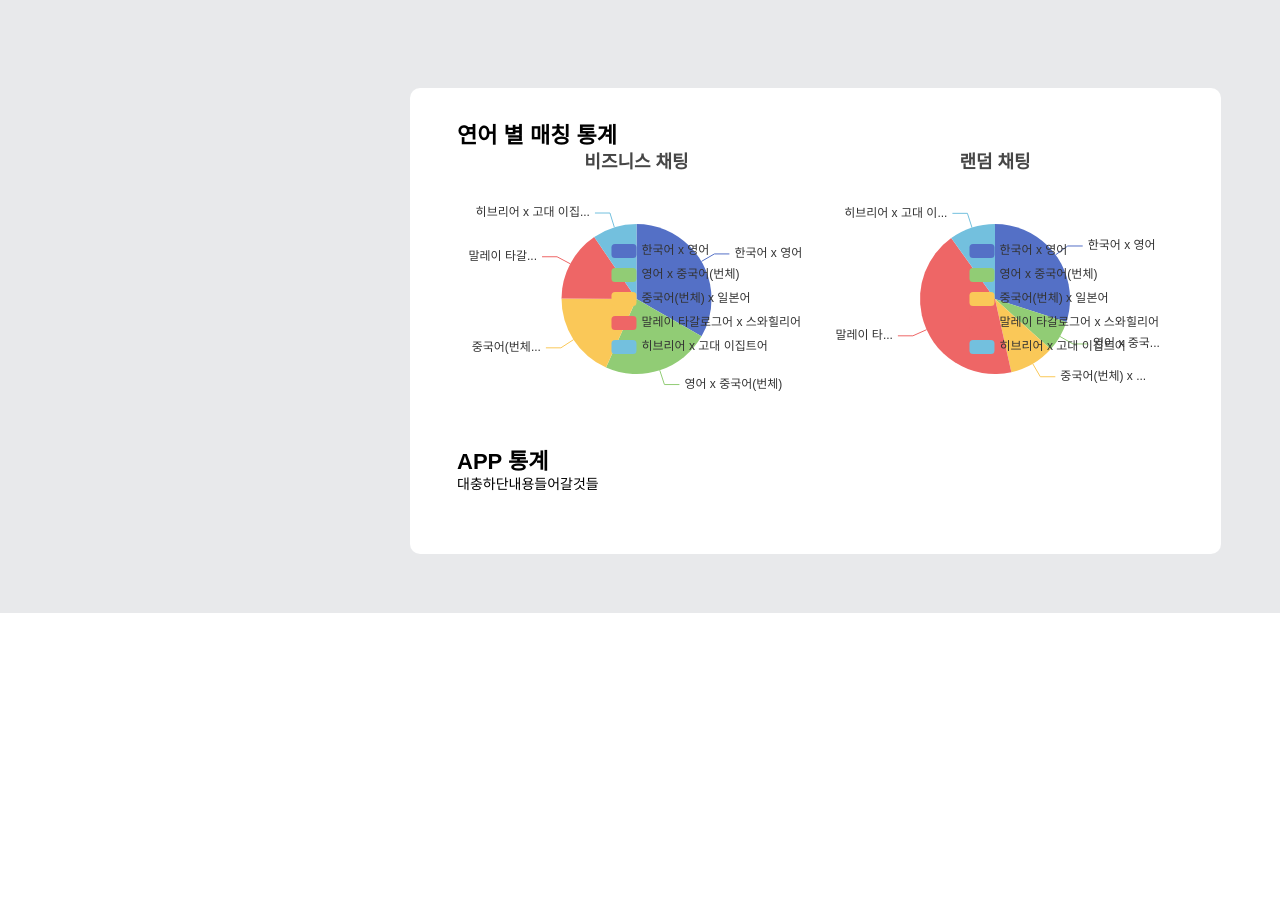
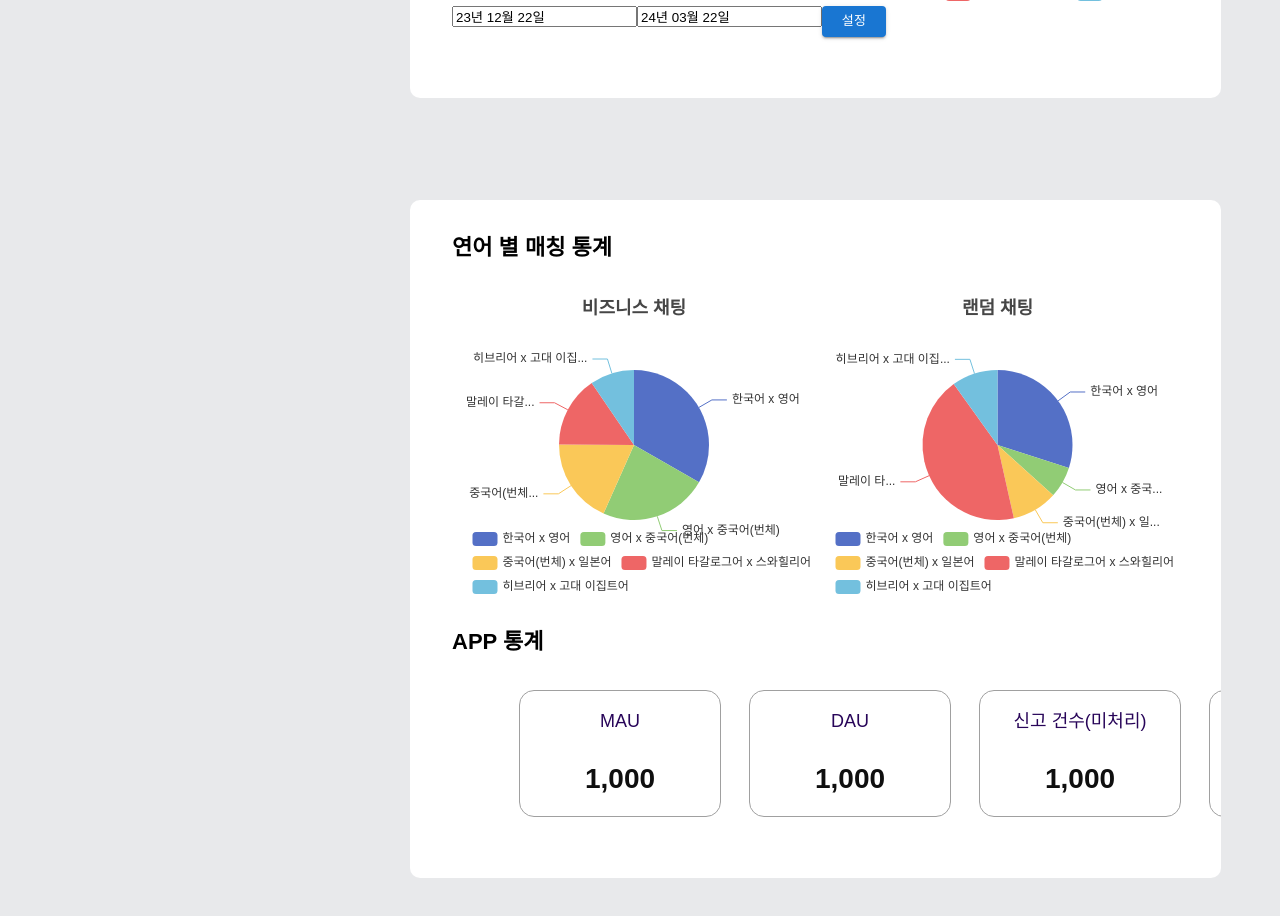
Before and after one commit to seonghojung/polyglp, a React (Create React App) app in the folder src/frontend/: page /dashboard in a window 1280 px wide. Shown: the part 1100-2016 px from the top of the page. Before the commit the page ends 1713 px from the top, so only its background shows below. Built offline with nearby package versions, Linux system fonts and the light colour scheme; no server answers; a web font is replaced by a local one.

Commit message:
대시보드 퍼블리싱 완료

```diff
--- a/src/frontend/src/pages/dashboard/chartOptions.ts
+++ b/src/frontend/src/pages/dashboard/chartOptions.ts
@@ -42,9 +42,9 @@ export const languageOption: EChartsOption = {
     formatter: "{a} <br/>{b} : {c}명 ({d}%)",
   },
   legend: {
-    orient: "vertical",
-    right: 10,
-    top: "center",
+    orient: "horizontal",
+    right: 0,
+    bottom: 0,
   },
   series: [
     {
@@ -79,10 +79,17 @@ export const BusinessOption: EChartsOption = {
     formatter: "{a} <br/>{b} : {c}명 ({d}%)",
   },
   legend: {
-    orient: "vertical",
-    right: 10,
-    top: "center",
+    orient: "horizontal",
+    right: 0,
+    bottom: -4,
+    itemGap: 10,
   },
+  grid: {
+    show: false,
+    width: "100%",
+    height: "100%",
+  },
+
   series: [
     {
       name: "사용 언어",
@@ -116,9 +123,15 @@ export const RandomOption: EChartsOption = {
     formatter: "{a} <br/>{b} : {c}명 ({d}%)",
   },
   legend: {
-    orient: "vertical",
-    right: 10,
-    top: "center",
+    orient: "horizontal",
+    right: 0,
+    bottom: -4,
+    itemGap: 10,
+  },
+  grid: {
+    show: false,
+    width: "100%",
+    height: "100%",
   },
   series: [
     {
--- a/src/frontend/src/pages/dashboard/page.tsx
+++ b/src/frontend/src/pages/dashboard/page.tsx
@@ -12,7 +12,6 @@ import { Container, Header, Title } from "../components/Template";
 
 const Wrap = styled.div`
   /* width: 89.108%; */
-
   margin-top: 102px;
   /* height: calc(100vh - 273px); */
   background-color: #fff;
@@ -20,17 +19,21 @@ const Wrap = styled.div`
 `;
 
 const Inner = styled.div`
-  padding: 35px 47px 61px 47px;
+  padding: 35px 42px 61px 42px;
+  overflow: hidden;
 `;
 
 const Subtitle = styled.p`
   font-size: 22px;
   font-weight: 600;
+  margin-bottom: 34px;
 `;
 
 const TotalCountWrap = styled.div`
-  display: flex;
-  /* flex-direction: row; */
+  display: grid;
+  grid-template-columns: 1fr 1fr 1fr;
+  grid-template-rows: auto auto;
+  gap: 28px;
 `;
 
 const BorderWrap = styled.div`
@@ -45,6 +48,10 @@ const BorderWrap = styled.div`
   border: solid 1px #a0a0a0;
   background-color: transparent;
 `;
+const AppBorderWrap = styled(BorderWrap)`
+  width: 100%;
+  max-width: 287px;
+`;
 const BorderTitle = styled.div`
   font-size: 18px;
   font-weight: 500;
@@ -53,10 +60,21 @@ const BorderTitle = styled.div`
 `;
 
 const BorderDescription = styled.div`
+  margin-top: 8px;
   font-size: 28px;
   font-weight: bold;
-  /* text-align: center; */
   color: #0f0f0f;
+`;
+
+const BorderAppDescription = styled(BorderDescription)`
+  margin-top: 30px;
+`;
+
+const AppWrap = styled.div`
+  margin-left: 67px;
+  display: flex;
+  gap: 28px;
+  /* grid-template-columns: 1fr 1fr 1fr 1fr; */
 `;
 
 export type EChartsOption = echarts.ComposeOption<GridComponentOption | LineSeriesOption | TitleComponentOption | TooltipComponentOption | LegendComponentOption | PieSeriesOption>;
@@ -90,8 +108,6 @@ export default function DashBoardPage() {
               <BorderTitle>총 영상 통화 시간</BorderTitle>
               <BorderDescription>653 Hour</BorderDescription>
             </BorderWrap>
-          </TotalCountWrap>
-          <TotalCountWrap>
             <BorderWrap>
               <BorderTitle>총 영상 통화 시간</BorderTitle>
               <BorderDescription>653 Hour</BorderDescription>
@@ -134,10 +150,26 @@ export default function DashBoardPage() {
             </div>
           </div>
 
-          <div>
+          <div style={{ marginTop: "34px" }}>
             <Subtitle>APP 통계</Subtitle>
-
-            <div>대충하단내용들어갈것들</div>
+            <AppWrap>
+              <AppBorderWrap>
+                <BorderTitle>MAU</BorderTitle>
+                <BorderAppDescription>1,000</BorderAppDescription>
+              </AppBorderWrap>
+              <AppBorderWrap>
+                <BorderTitle>DAU</BorderTitle>
+                <BorderAppDescription>1,000</BorderAppDescription>
+              </AppBorderWrap>
+              <AppBorderWrap>
+                <BorderTitle>신고 건수(미처리)</BorderTitle>
+                <BorderAppDescription>1,000</BorderAppDescription>
+              </AppBorderWrap>
+              <AppBorderWrap>
+                <BorderTitle>신고 건수(처리)</BorderTitle>
+                <BorderAppDescription>1,000</BorderAppDescription>
+              </AppBorderWrap>
+            </AppWrap>
           </div>
         </Inner>
       </Wrap>
```
